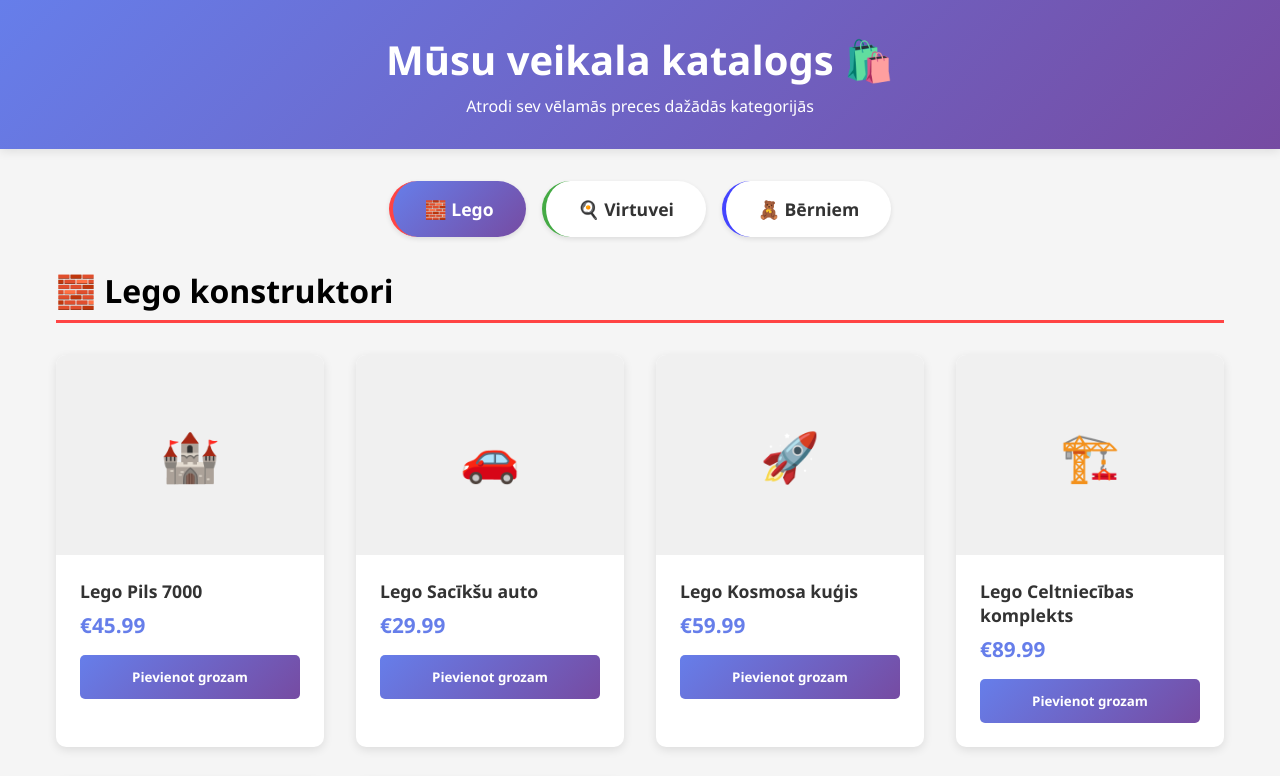
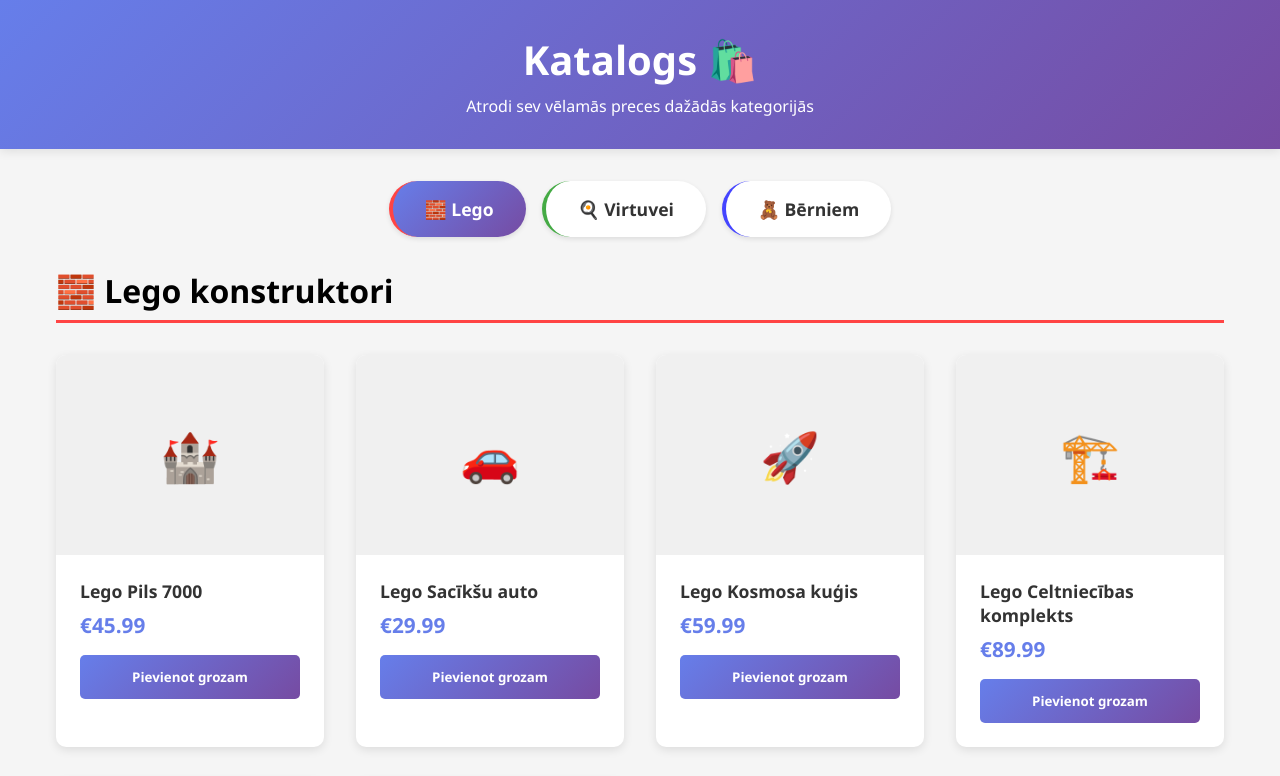
Before and after one commit to hitmakriga/productbase, a plain HTML site: page katalogs.html in a window 1280 px wide. Shown: the top 776 px of the page. Drawn offline with Linux system fonts and the light colour scheme.

Commit message:
Update katalogs.html

```diff
--- a/katalogs.html
+++ b/katalogs.html
@@ -180,7 +180,7 @@
 </head>
 <body>
     <div class="header">
-        <h1>Mūsu veikala katalogs 🛍️</h1>
+        <h1>Katalogs 🛍️</h1>
         <p>Atrodi sev vēlamās preces dažādās kategorijās</p>
     </div>
 
```
